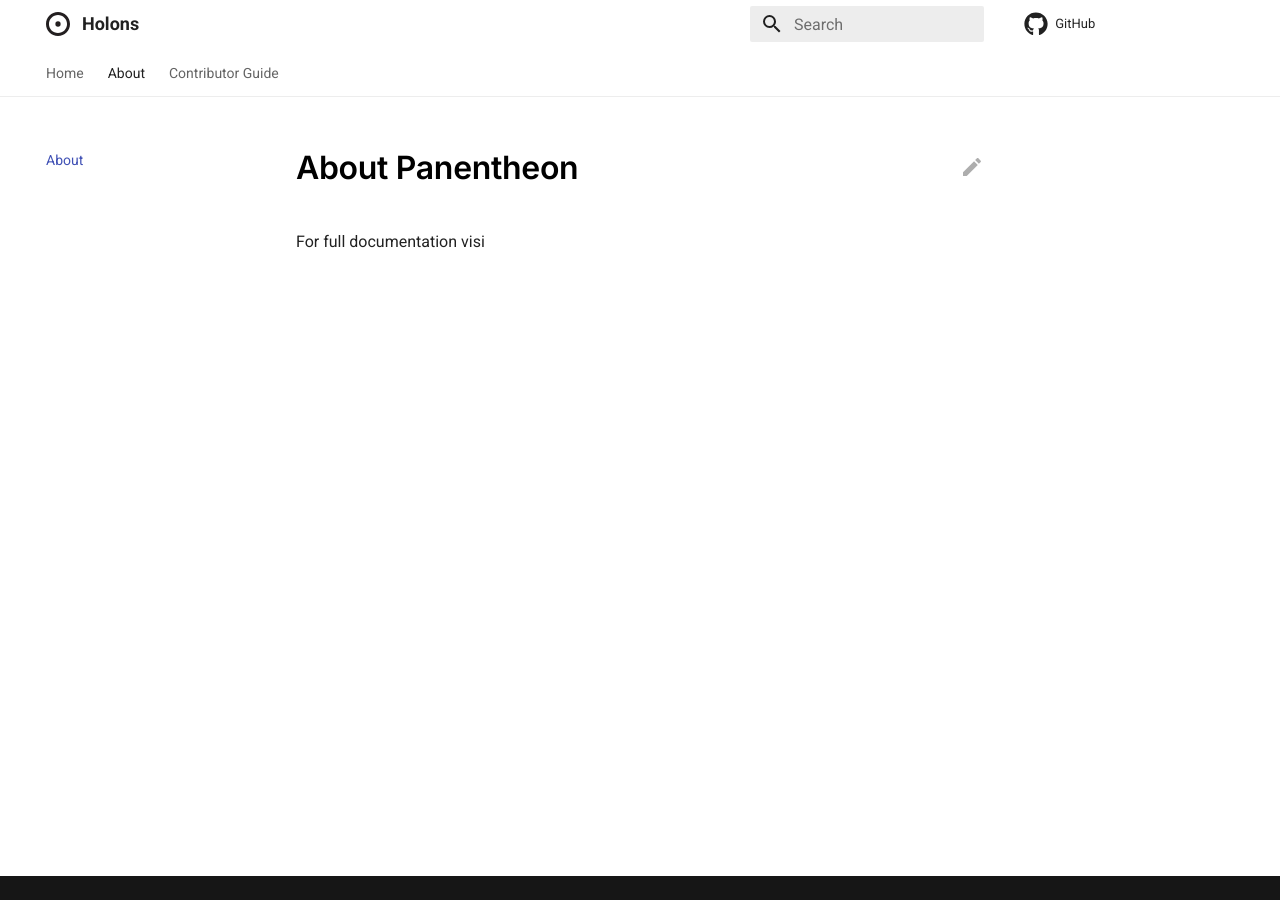
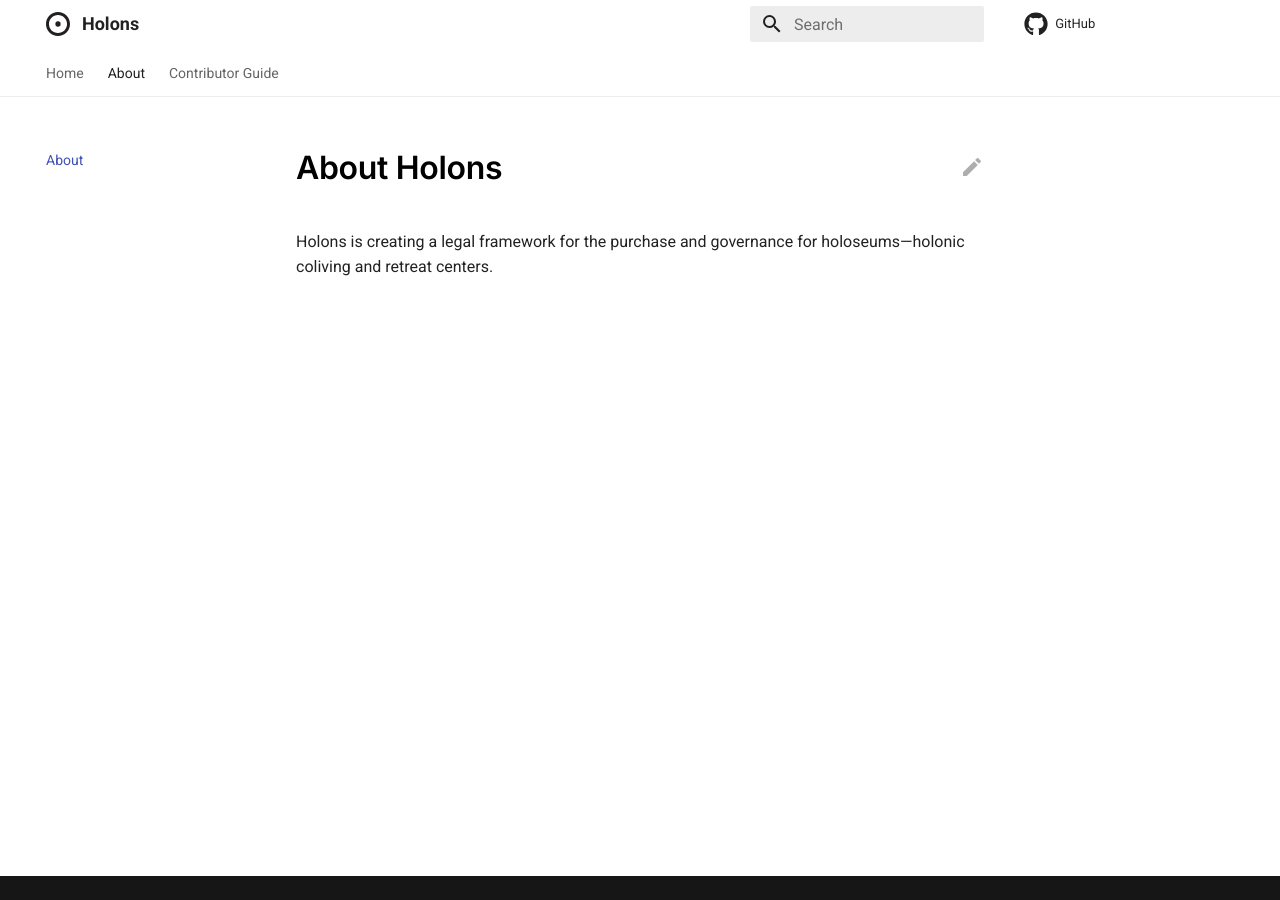
Before and after one commit to openartist/holonic, an MkDocs documentation site: the page built from docs/about.md, in a window 1280 px wide. Built offline with MkDocs 1.6.1 and Material for MkDocs 9.7.7, drawn with Linux system fonts in a browser that asks for light colours; comment, search, counter and statistics services are not loaded.

Commit message:
Update about.md

```diff
--- a/docs/about.md
+++ b/docs/about.md
@@ -1,3 +1,3 @@
-# About Panentheon
+# About Holons
 
-For full documentation visi
+Holons is creating a legal framework for the purchase and governance for holoseums—holonic coliving and retreat centers.
```
